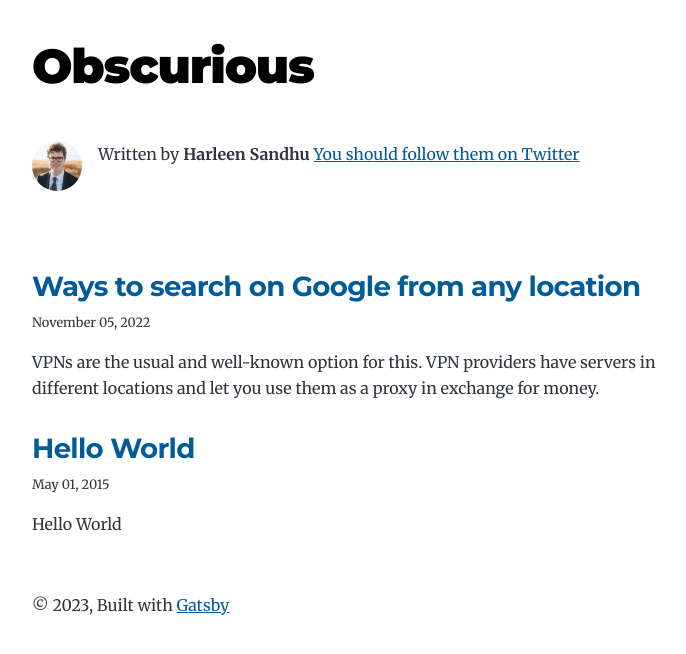
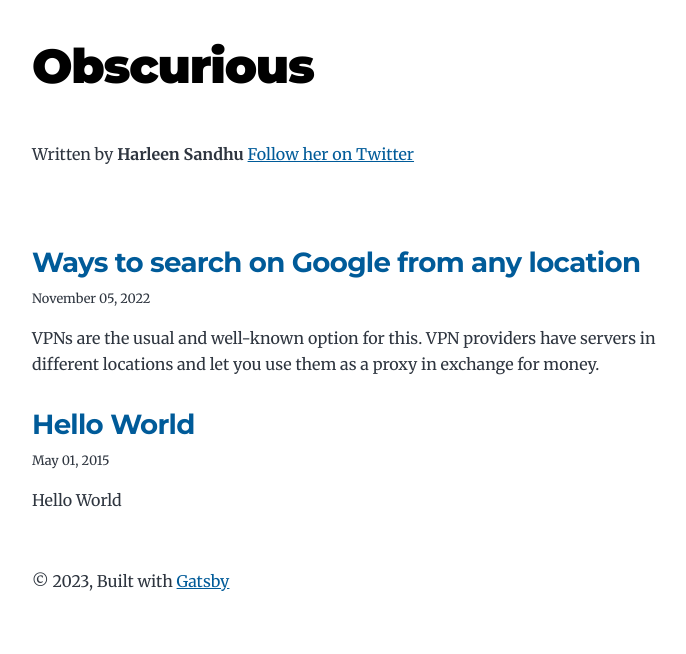
Before and after one commit to harleen7/Obscurious, a Gatsby site: page / in a window 1280 px wide. Shown: the whole page, without its empty margins (292-978 px from the left). Built offline with nearby package versions, Linux system fonts and the light colour scheme; Gatsby itself is replaced by a stand-in of ours.

Commit message:
Update bio.js

```diff
--- a/src/components/bio.js
+++ b/src/components/bio.js
@@ -32,22 +32,12 @@ const Bio = () => {
 
   return (
     <div className="bio">
-      <StaticImage
-        className="bio-avatar"
-        layout="fixed"
-        formats={["auto", "webp", "avif"]}
-        src="../images/profile-pic.png"
-        width={50}
-        height={50}
-        quality={95}
-        alt="Profile picture"
-      />
       {author?.name && (
         <p>
           Written by <strong>{author.name}</strong> {author?.summary || null}
           {` `}
-          <a href={`https://twitter.com/${social?.twitter || ``}`}>
-            You should follow them on Twitter
+          <a href={`https://twitter.com/Harleensan`}>
+            Follow her on Twitter
           </a>
         </p>
       )}
```
